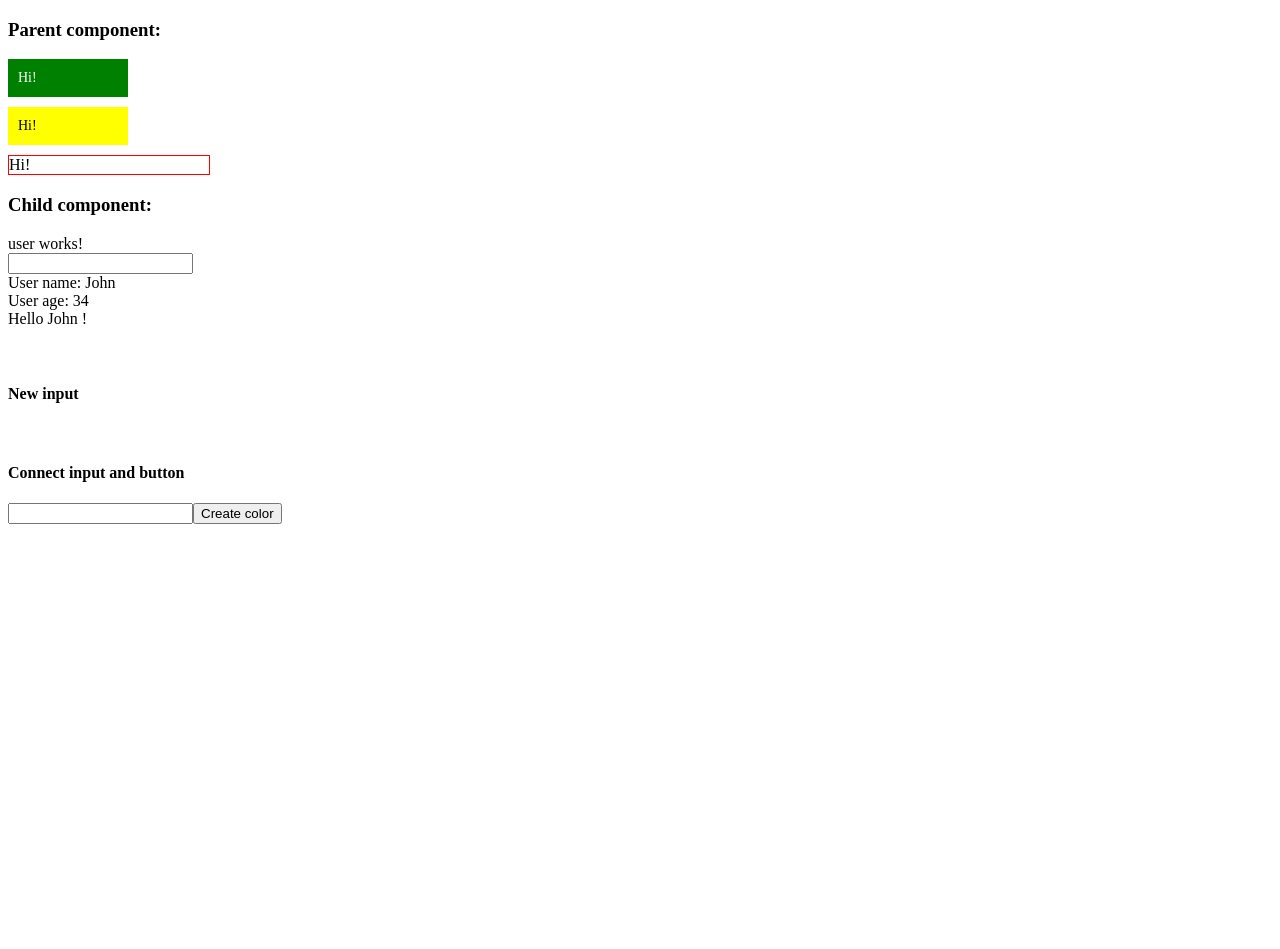
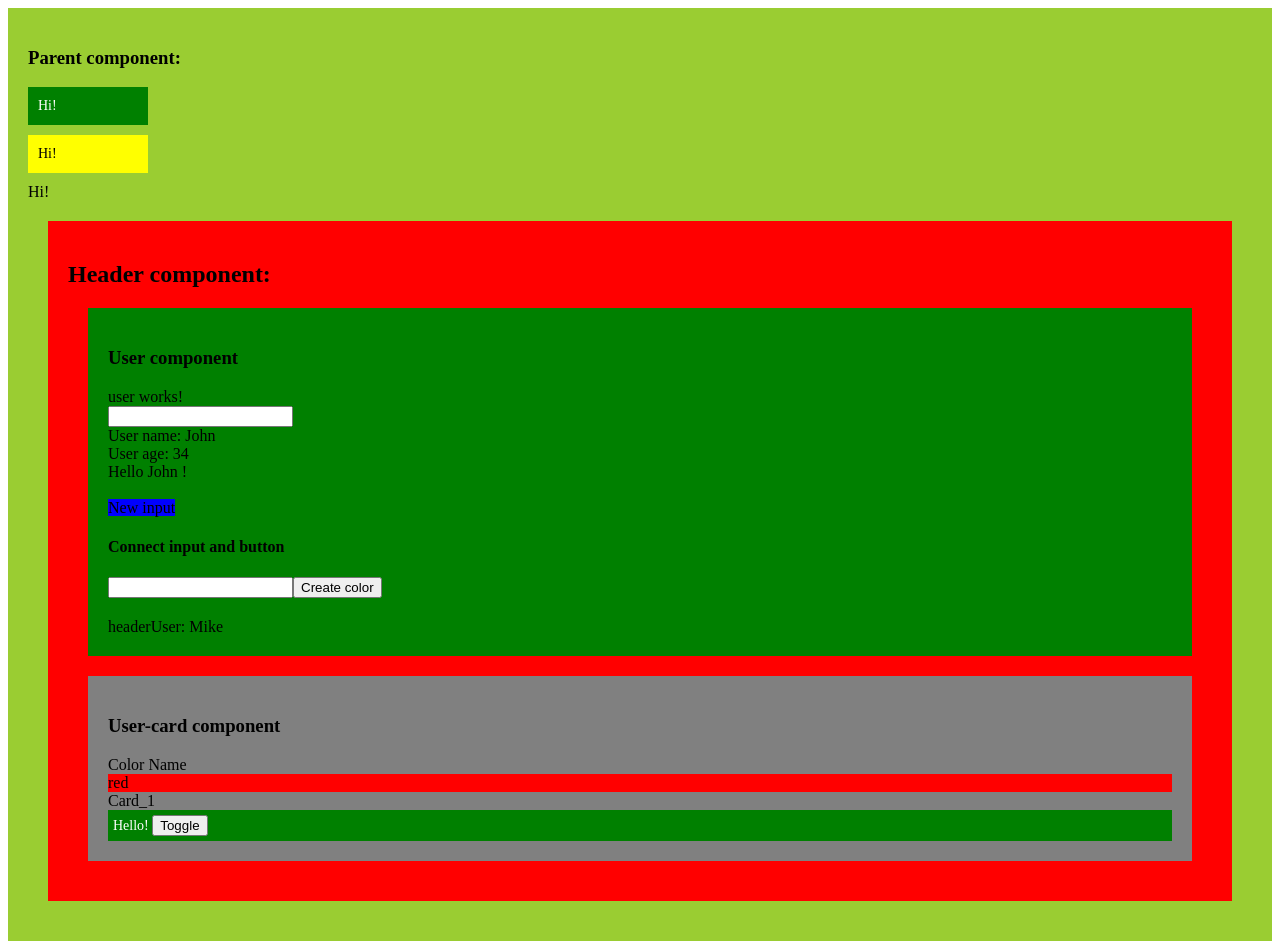
Before and after one commit to iwebnal/angular-learn, an Angular app: page / in a window 1280 px wide. Before the commit the page ends 800 px from the top, so only its background shows below. Built offline with nearby package versions, Linux system fonts and the light colour scheme.

Commit message:
[*] Angular *ngIf directive

```diff
--- a/src/app/app.component.css
+++ b/src/app/app.component.css
@@ -33,5 +33,5 @@
 }
 
 .span {
-    border: 1px solid red;
+    /* border: 1px solid red; */
 }
--- a/src/app/app.component.html
+++ b/src/app/app.component.html
@@ -1,3 +1,5 @@
+<div style="background: yellowgreen; padding: 20px;">
+
     <h3>{{ title }}</h3>
     <!-- <span class="red"> Hi! </span> -->
     <div [class]="myClass"> Hi! </div>
@@ -5,5 +7,9 @@
     <div class="span" [style.width.px]="200"> Hi! </div>
     <!-- <div class="span" [style.width.px]="myWidth"> Hi! </div> -->
 
-<h3>Child component:</h3>
-<app-user></app-user>
+    <div style="background: red; margin: 20px; padding: 20px;">
+        <h2>Header component:</h2>
+        <app-header></app-header>
+    </div>
+
+</div>
--- a/src/app/app.module.ts
+++ b/src/app/app.module.ts
@@ -3,11 +3,15 @@ import { NgModule } from '@angular/core';
 
 import { AppComponent } from './app.component';
 import { UserComponent } from './user/user.component';
+import { HeaderComponent } from './header/header.component';
+import { UserCardComponent } from './header/user-card/user-card.component';
 
 @NgModule({
   declarations: [
     AppComponent,
-    UserComponent
+    UserComponent,
+    HeaderComponent,
+    UserCardComponent
   ],
   imports: [
     BrowserModule
--- /dev/null
+++ b/src/app/header/header.component.html
@@ -0,0 +1,13 @@
+<div style="background: green; margin: 20px; padding: 20px;">
+
+    <h3>User component</h3>
+    <app-user [headerUser]="headerUser"></app-user>
+
+</div>
+
+<div style="background: grey; margin: 20px; padding: 20px;">
+
+    <h3>User-card component</h3>
+    <app-user-card [colorName]="colorName" [cardName]="cardName"></app-user-card>
+
+</div>
--- /dev/null
+++ b/src/app/header/header.component.ts
@@ -0,0 +1,35 @@
+import { Component, OnInit } from '@angular/core';
+
+@Component({
+  selector: 'app-header',
+  templateUrl: './header.component.html',
+  styleUrls: ['./header.component.css']
+})
+export class HeaderComponent implements OnInit {
+
+  public colorName: string = 'red';
+  public cardName;
+  public headerUser;
+
+  // public headerUser = {
+  //   name: 'Mike'
+  // }
+
+  constructor() {
+    setTimeout(() => {
+      this.cardName = {
+        name: 'Card_1'
+      }
+
+      this.headerUser = {
+        name: 'Mike'
+      }
+
+    }, 2000);
+  }
+
+  ngOnInit() {
+  }
+
+
+}
--- /dev/null
+++ b/src/app/header/user-card/user-card.component.html
@@ -0,0 +1,17 @@
+<div>
+
+  <div>Color Name</div>
+  <div [style.background]="colorName">{{ colorName }}</div>
+  <div>{{ cardName?.name }}</div>
+
+  <!-- <div style="background: green; padding: 5px;">
+    <span *ngIf="isShow" style="font-size: 14px; color: white;"> Hello! </span>
+    <button (click)="getShow()">{{ butttonText }}</button>
+  </div> -->
+
+  <div style="background: green; padding: 5px;">
+    <span *ngIf="isShow" style="font-size: 14px; color: white;"> Hello! </span>
+    <button (click)="isShow = !isShow">Toggle</button>
+  </div>
+
+</div>
--- /dev/null
+++ b/src/app/header/user-card/user-card.component.ts
@@ -0,0 +1,31 @@
+import { Component, OnInit, Input } from '@angular/core';
+
+@Component({
+  selector: 'app-user-card',
+  templateUrl: './user-card.component.html',
+  styleUrls: ['./user-card.component.css']
+})
+export class UserCardComponent implements OnInit {
+
+  public isShow: boolean = true;
+  public butttonText: string = 'Show text';
+
+  @Input('colorName') colorName: string = '';
+  @Input('cardName') cardName: any; // 'cardName' - atribute name
+
+  constructor() { }
+
+  ngOnInit() {
+  }
+
+  getShow() {
+    if(this.isShow) {
+      this.isShow = false;
+      this.butttonText = 'Show text';
+    }else {
+      this.isShow = true;
+      this.butttonText = 'Hide text';
+    }
+  }
+
+}
--- a/src/app/user/user.component.html
+++ b/src/app/user/user.component.html
@@ -8,13 +8,16 @@
     <div>{{'Hello ' + user.name + ' !'}}</div>
     <br>
 
+    <span [style.background]="myBackground">New input</span>
+    <!-- <input type="text" (input)="changeColorTarget($event.target.value)" (keydown.enter)="changeColorTarget($event.target.value)"> -->
 
-  <br>
-  <h4 [style.background]="myBackground">New input</h4>
-  <!-- <input type="text" (input)="changeColorTarget($event.target.value)" (keydown.enter)="changeColorTarget($event.target.value)"> -->
+    <br>
+    <h4 [style.color]="myColor">Connect input and button</h4>
+    <input (keydown.enter)="changeColorTarget($event.target.value)" type="text" #colorElement>
+    <button (click)="changeColorTarget(colorElement.value)">Create color</button>
 
-  <br>
-  <h4 [style.color]="myColor">Connect input and button</h4>
-  <input type="text" #colorElement>
-  <button (click)="changeColorTarget(colorElement.value)">Create color</button>
+    <div style="margin-top: 20px;">
+        headerUser: {{ headerUser?.name }}
+    </div>
+
 </div>
--- a/src/app/user/user.component.ts
+++ b/src/app/user/user.component.ts
@@ -1,4 +1,4 @@
-import { Component, OnInit } from '@angular/core';
+import { Component, OnInit, Input } from '@angular/core';
 
 @Component({
   selector: 'app-user',
@@ -12,14 +12,19 @@ export class UserComponent implements OnInit {
     age: '34'
   }
 
+  @Input('headerUser') headerUser: any;
+
   public myColor = '';
   // public myColor = 'green';
-  // public myBackground = 'blue';
+  public myBackground = 'blue';
 
 
-  constructor() { }
+  constructor() {
+    console.log('constructor: ', this.headerUser);
+  }
 
   ngOnInit() {
+    console.log('ngOnInit: ', this.headerUser);
   }
 
   random() {
```
Also changed, not shown: src/app/header/header.component.css (added), src/app/header/user-card/user-card.component.css (added), 2 other files (tests, documents, lock files or other folders). Lines whose indentation alone changed are shown as unchanged.
